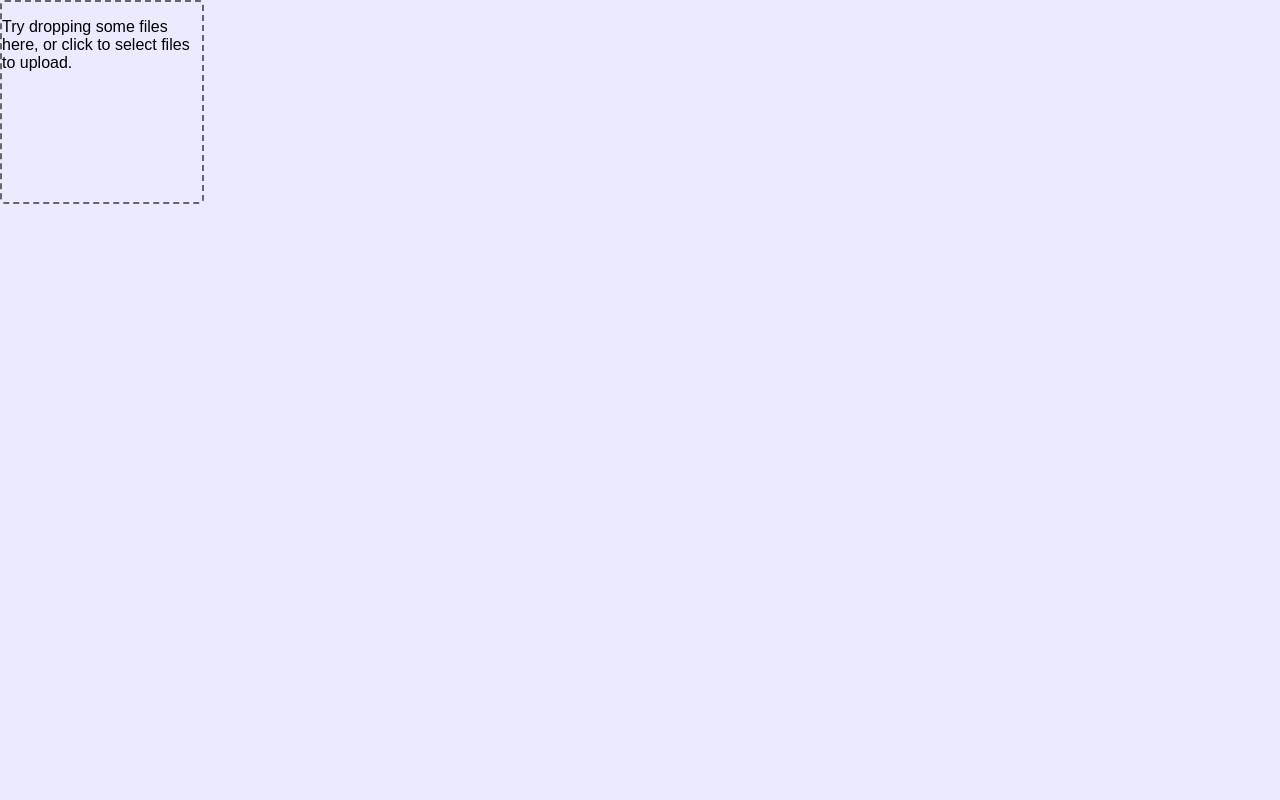
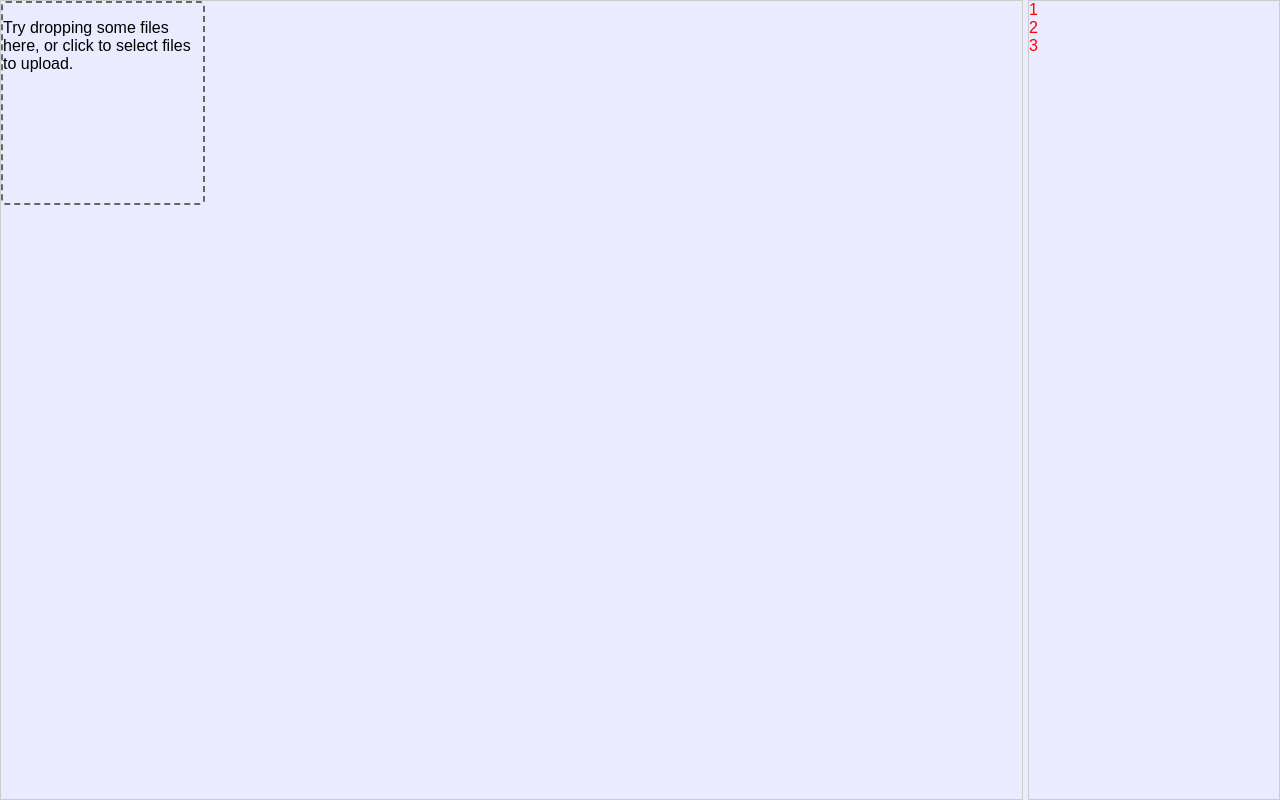
Before and after one commit to inceon/sprite-decompiller, a React (Create React App) app: page / in a window 1280 px wide. Built offline with nearby package versions, Linux system fonts and the light colour scheme.

Commit message:
changed structure and added two main component 👀

```diff
--- a/package.json
+++ b/package.json
@@ -3,6 +3,7 @@
   "version": "0.1.0",
   "private": true,
   "dependencies": {
+    "jscs": "^3.0.7",
     "react": "^16.2.0",
     "react-dom": "^16.2.0",
     "react-dropzone": "^4.2.9",
--- a/src/App.css
+++ b/src/App.css
@@ -1,3 +1,8 @@
 .App {
-
+    display: grid;
+    width: 100vw;
+    height: 100vh;
+    grid-template-columns: repeat(5, 1fr);
+    grid-template-rows: 1fr;
+    grid-gap: 5px;
 }
--- a/src/App.js
+++ b/src/App.js
@@ -1,12 +1,14 @@
 import React, {Component} from 'react';
 import './App.css';
-import ImageComponent from './image-component/image-component';
+import ImageComponent from './Components/image-component/image-component';
+import SpritesListComponent from './Components/sprites-list-component/sprites-list-component';
 
 class App extends Component {
     render() {
         return (
             <div className="App">
                 <ImageComponent/>
+                <SpritesListComponent/>
             </div>
         );
     }
--- /dev/null
+++ b/src/Components/image-component/image-component.css
@@ -0,0 +1,6 @@
+#image-component {
+    grid-column: 1 / 5;
+    grid-row: 1;
+    border: 1px solid #ccc;
+    box-sizing: border-box;
+}
--- a/src/image-component/image-component.js
+++ b/src/Components/image-component/image-component.js
@@ -2,7 +2,7 @@ import React, {Component} from 'react';
 import Dropzone from 'react-dropzone'
 import './image-component.css';
 
-class ImageComponent extends Component {
+export default class ImageComponent extends Component {
     constructor() {
         super();
         this.state = {files: []}
@@ -22,11 +22,11 @@ class ImageComponent extends Component {
 
     render() {
         return (
-            <Dropzone onDrop={this.onDrop.bind(this)}>
-                <p>Try dropping some files here, or click to select files to upload.</p>
-            </Dropzone>
+            <div id="image-component">
+                <Dropzone onDrop={this.onDrop.bind(this)}>
+                    <p>Try dropping some files here, or click to select files to upload.</p>
+                </Dropzone>
+            </div>
         );
     }
 }
-
-export default ImageComponent;
--- /dev/null
+++ b/src/Components/sprites-list-component/sprites-list-component.css
@@ -0,0 +1,11 @@
+#sprites-list-component {
+    grid-column: 5;
+    grid-row: 1;
+    border: 1px solid #ccc;
+    box-sizing: border-box;
+
+.sprite-item {
+    color: red;
+}
+
+}
--- /dev/null
+++ b/src/Components/sprites-list-component/sprites-list-component.js
@@ -0,0 +1,24 @@
+import React, {Component} from 'react';
+import './sprites-list-component.css';
+
+export default class SpritesListComponent extends Component {
+    state = {
+        list: [1, 2, 3]
+    };
+
+    render() {
+        return (
+            <div id="sprites-list-component">
+                {
+                    this.state.list.map((el) => {
+                        return (
+                            <div className="sprite-item" key={el}>
+                                {el}
+                            </div>
+                        );
+                    })
+                }
+            </div>
+        );
+    }
+}
--- a/src/index.css
+++ b/src/index.css
@@ -1,6 +1,7 @@
 body {
     margin: 0;
     padding: 0;
+    height: 100%;
     font-family: sans-serif;
     background: rgba(0, 11, 255, 0.08);
 }
```
Also changed, not shown: public/index.html (+0 -23 lines), src/image-component/image-component.css (deleted), 1 other file (tests, documents, lock files or other folders).
